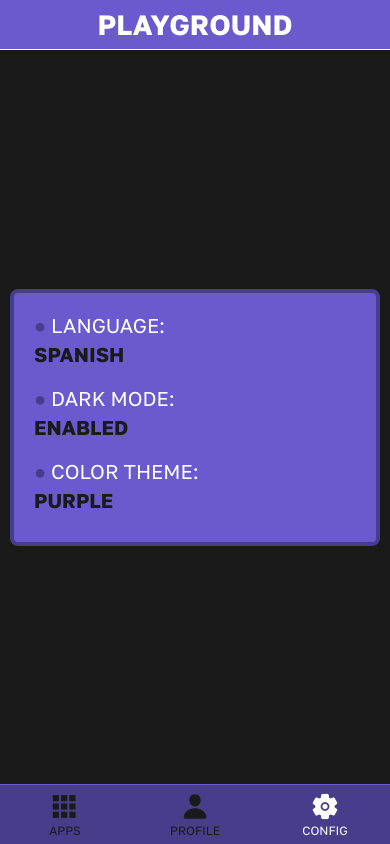
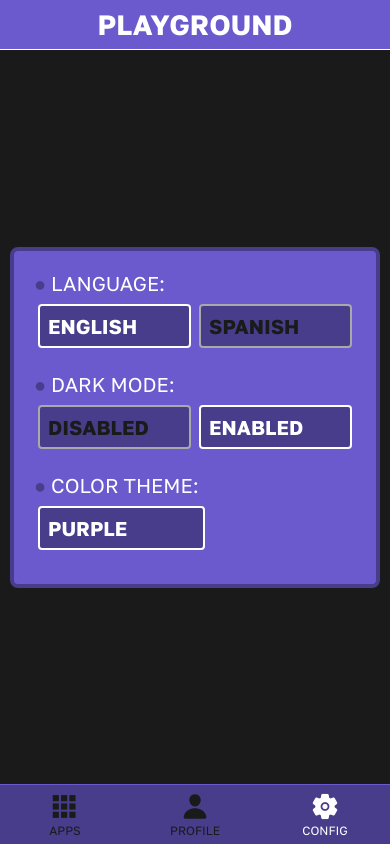
Before and after one commit to santio89/playground-react-native, a React Native app: screen /Settings in a window 390 px wide. Built offline with nearby package versions, Linux system fonts and the light colour scheme.

Commit message:
adding language selector reducer

```diff
--- a/navigation/TabNavigator.js
+++ b/navigation/TabNavigator.js
@@ -17,8 +17,7 @@ const TabNavigator = () => {
         setWindowWidth(Dimensions.get('window').width)
     }
 
-    const languageSelected = useSelector(state=>state.languages.selected)
-    const langs = useSelector(state=>state.languages.langs)
+    const {selected: languageSelected, langs} = useSelector(state=>state.languages)
 
     const [text, setText] = useState(langs.find(lang=>lang.lang === languageSelected).text)
 
--- a/screens/MainMenu.js
+++ b/screens/MainMenu.js
@@ -8,8 +8,7 @@ import Header from '../components/Header'
 const MainMenu = ({ navigation }) => {
     const [windowWidth, setWindowWidth] = useState(Dimensions.get('window').width);
 
-    const languageSelected = useSelector(state=>state.languages.selected)
-    const langs = useSelector(state=>state.languages.langs)
+    const {selected: languageSelected, langs} = useSelector(state=>state.languages)
 
     const [text, setText] = useState(langs.find(lang=>lang.lang === languageSelected).text)
 
--- a/screens/MemoGame.js
+++ b/screens/MemoGame.js
@@ -21,8 +21,7 @@ const MemoGame = ({navigation}) => {
     const [bestScore, setBestScore] = useState("-");
     const [windowWidth, setWindowWidth] = useState(Dimensions.get('window').width);
 
-    const languageSelected = useSelector(state=>state.languages.selected)
-    const langs = useSelector(state=>state.languages.langs)
+    const {selected: languageSelected, langs} = useSelector(state=>state.languages)
 
     const [text, setText] = useState(langs.find(lang=>lang.lang === languageSelected).text)
 
@@ -151,7 +150,6 @@ const MemoGame = ({navigation}) => {
     useEffect(()=>{
         navigation.setOptions({
             title: `${text.memoGame} | PLAYGROUND`,
-            headerShown: false
         })
     }, [text])
 
--- a/screens/Profile.js
+++ b/screens/Profile.js
@@ -12,8 +12,7 @@ const Profile = ({navigation}) => {
         avatar: "https://source.unsplash.com/random/"
     })
 
-    const languageSelected = useSelector(state=>state.languages.selected)
-    const langs = useSelector(state=>state.languages.langs)
+    const {selected: languageSelected, langs} = useSelector(state=>state.languages)
 
     const [text, setText] = useState(langs.find(lang=>lang.lang === languageSelected).text)
 
--- a/screens/Settings.js
+++ b/screens/Settings.js
@@ -1,6 +1,8 @@
-import { StyleSheet, Text, View, ScrollView } from 'react-native'
+import { StyleSheet, Text, View, ScrollView, TouchableOpacity } from 'react-native'
 import { useState, useEffect } from 'react'
 import { useSelector, useDispatch } from 'react-redux'
+import { selectLang } from '../store/actions/language.action.js';
+import { storageGetItem, storageSetItem } from '../utils/AsyncStorage.js';
 import Constants from '../constants/Styles.js'
 import Header from '../components/Header.js'
 
@@ -8,23 +10,44 @@ const Settings = () => {
 
     const dispatch = useDispatch()
 
-    const languageSelected = useSelector(state=>state.languages.selected)
-    const langs = useSelector(state=>state.languages.langs)
+    const { selected: languageSelected, langs } = useSelector(state => state.languages)
 
-    const [text, setText] = useState(langs.find(lang=>lang.lang === languageSelected).text)
+    const [text, setText] = useState(langs.find(lang => lang.lang === languageSelected).text)
+
+    const [config, setConfig] = useState({lang: "english", darkMode: "enabled", colorTheme: "purple"});
 
 
-    /* estado de prueba */
-    const [userSettings, setUserSettings] = useState({
-        idioma: text.spanish,
-        darkMode: true,
-        colorTheme: text.purple
-    })
+    /* storage-settings/config */
+    const storeData = async (score) => {
+        try {
+            await storageSetItem("pg-config", JSON.stringify(config));
+        } catch (error) {
+            console.log("error saving data to storage")
+        }
+    };
+
+    const retrieveData = async () => {
+        try {
+            const value = await storageGetItem('pg-config');
+            if (value !== null) {
+                setConfig(JSON.parse(value))
+            }
+        } catch (error) {
+            console.log("error retrieving data from storage")
+        }
+    };
+
+    useEffect(() => {
+        retrieveData()
+    }, [])
 
     useEffect(()=>{
-        setText(langs.find(lang=>lang.lang === languageSelected).text)
+        dispatch(selectLang(config.lang))
+    }, [config])
+
+    useEffect(() => {
+        setText(langs.find(lang => lang.lang === languageSelected).text)
     }, [languageSelected])
-
 
     return (
         <>
@@ -33,15 +56,23 @@ const Settings = () => {
                 <View style={styles.itemsContainer}>
                     <View style={styles.settingsItem}>
                         <Text style={styles.settingsItemLabel}><Text style={styles.settingsItemIndicator}>●&nbsp;</Text><Text>{text.language}: </Text></Text>
-                        <Text style={styles.settingsItemText}>{userSettings.idioma}</Text>
+                        <View style={styles.settingsItemTextWrapper}>
+                            <TouchableOpacity style={[styles.settingsItemTextButton, config.lang==="english" && styles.itemSelected]} onPress={()=>{setConfig(config=>({...config, lang: "english"}))}}><Text style={[styles.settingsItemText, config.lang==="english" && styles.itemSelected]}>{text.english}</Text></TouchableOpacity>
+                            <TouchableOpacity style={[styles.settingsItemTextButton, config.lang==="spanish" && styles.itemSelected]} onPress={()=>{setConfig(config=>({...config, lang: "spanish"}))}}><Text style={[styles.settingsItemText, config.lang==="spanish" && styles.itemSelected]}>{text.spanish}</Text></TouchableOpacity>
+                        </View>
                     </View>
                     <View style={styles.settingsItem}>
                         <Text style={styles.settingsItemLabel}><Text style={styles.settingsItemIndicator}>●&nbsp;</Text><Text>{text.darkMode}: </Text></Text>
-                        <Text style={styles.settingsItemText}>{userSettings.darkMode ? text.enabled : text.disabled}</Text>
+                        <View style={styles.settingsItemTextWrapper}>
+                            <TouchableOpacity style={[styles.settingsItemTextButton, config.darkMode==="disabled" && styles.itemSelected]} /* onPress={()=>{setConfig(config=>({...config, darkMode: "disabled"}))}} */><Text style={[styles.settingsItemText, config.darkMode==="disabled" && styles.itemSelected]}>{text.disabled}</Text></TouchableOpacity>
+                            <TouchableOpacity style={[styles.settingsItemTextButton, config.darkMode==="enabled" && styles.itemSelected]} onPress={()=>{setConfig(config=>({...config, darkMode: "enabled"}))}}><Text style={[styles.settingsItemText, config.darkMode==="enabled" && styles.itemSelected]}>{text.enabled}</Text></TouchableOpacity>
+                        </View>
                     </View>
                     <View style={styles.settingsItem}>
                         <Text style={styles.settingsItemLabel}><Text style={styles.settingsItemIndicator}>●&nbsp;</Text><Text>{text.colorTheme}: </Text></Text>
-                        <Text style={styles.settingsItemText}>{userSettings.colorTheme}</Text>
+                        <View style={styles.settingsItemTextWrapper}>
+                            <TouchableOpacity style={[styles.settingsItemTextButton, config.colorTheme==="purple" && styles.itemSelected]} onPress={()=>{setConfig(config=>({...config, colorTheme: "purple"}))}}><Text style={[styles.settingsItemText, config.colorTheme==="purple" && styles.itemSelected]}>{text.purple}</Text></TouchableOpacity>
+                        </View>
                     </View>
                 </View>
             </ScrollView>
@@ -91,9 +122,30 @@ const styles = StyleSheet.create({
         alignItems: 'center',
         marginBottom: 4,
     },
+    settingsItemTextWrapper: {
+        flexDirection: 'row',
+        width: '100%',
+        marginTop: 4,
+        marginBottom: 4
+    },
+    settingsItemTextButton: {
+        flex: .5,
+        borderWidth: 2,
+        borderRadius: 4,
+        borderColor: 'darkgray',
+        backgroundColor: Constants.colorPrimaryDark,
+        textAlign: 'center',
+        marginInline: 4,
+        padding: 8,
+        color: Constants.colorDark
+    },
     settingsItemText: {
         fontFamily: Constants.fontPrimaryBold,
         fontSize: Constants.fontMd,
-        color: Constants.colorDark
+        color: Constants.colorDark,
+    },
+    itemSelected: {
+        color: Constants.colorWhite,
+        borderColor: Constants.colorWhite
     }
 })
--- a/screens/ToDoList.js
+++ b/screens/ToDoList.js
@@ -13,8 +13,7 @@ export default function ToDoList({navigation}) {
     const [items, setItems] = useState([])
     const [modalVisible, setModalVisible] = useState({ active: false, id: null });
 
-    const languageSelected = useSelector(state=>state.languages.selected)
-    const langs = useSelector(state=>state.languages.langs)
+    const {selected: languageSelected, langs} = useSelector(state=>state.languages)
 
     const [text, setText] = useState(langs.find(lang=>lang.lang === languageSelected).text)
 
@@ -67,7 +66,6 @@ export default function ToDoList({navigation}) {
     useEffect(()=>{
         navigation.setOptions({
             title: `${text.toDoList} | PLAYGROUND`,
-            headerShown: false
         })
     }, [text])
 
--- a/store/actions/language.action.js
+++ b/store/actions/language.action.js
@@ -1,6 +1,6 @@
-export const SELECT_LANG = 'SELECT_LANGUAGE'
+export const SELECT_LANG = 'SELECT_LANG'
 
-export const selectLanguage = (langId) => ({
+export const selectLang = (lang) => ({
     type: SELECT_LANG,
-    langId
+    lang
 })
--- a/store/reducers/language.reducer.js
+++ b/store/reducers/language.reducer.js
@@ -11,7 +11,7 @@ const langsReducer = (state=initialState, action) => {
         case SELECT_LANG:
             return {
                 ...state,
-                selected: state.langs.find(lang=>lang.id===action.langId)
+                selected: action.lang
             }
         default:
             return state
```
